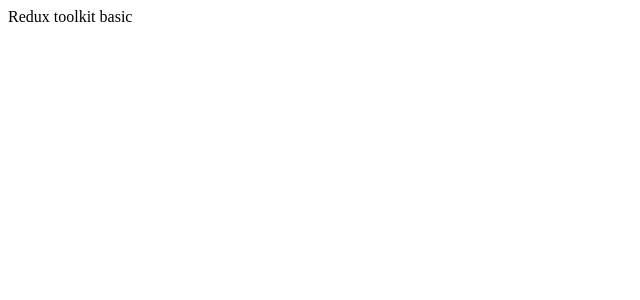
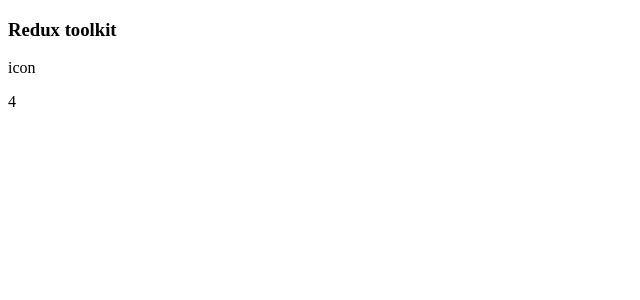
Before and after one commit to gyanendrapoudel/Redux-basic, a React (Vite) app: page / in a window 1280 px wide. Shown: the top 300 px of the page, without its empty margins (0-640 px from the left). Built offline with nearby package versions, Linux system fonts and the light colour scheme.

Commit message:
using useSelector to access cartSlice initial state

```diff
--- a/src/App.jsx
+++ b/src/App.jsx
@@ -1,9 +1,10 @@
 
 import './App.css'
+import Navbar from './components/Navbar'
 
 function App() {
   return <>
-  Redux toolkit basic
+  <Navbar/>
   </>
 }
 export default App
--- /dev/null
+++ b/src/components/Navbar.jsx
@@ -0,0 +1,16 @@
+import { useSelector } from "react-redux"
+
+
+const Navbar = () => {
+  const {amount} = useSelector((store)=>store.cart)
+  return (
+    <div>
+        <h3>Redux toolkit</h3>
+        <p>icon</p>
+        <div className="">
+            <p>{amount}</p>
+        </div>
+    </div>
+  )
+}
+export default Navbar
--- a/src/features/cart/cartSlice.js
+++ b/src/features/cart/cartSlice.js
@@ -1,7 +1,7 @@
 import { createSlice } from "@reduxjs/toolkit";
 const initialState={
     cartItems :[],
-    amount:0,
+    amount:4,
     total:0,
     isLoading:true,
 }
```
